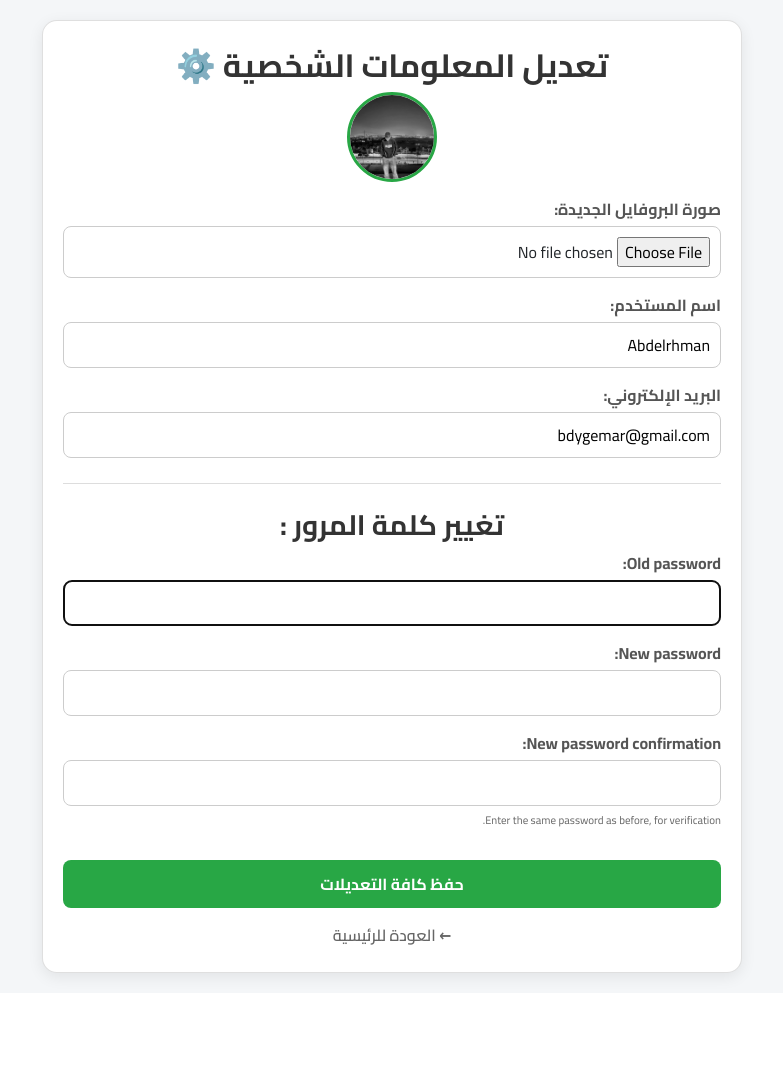
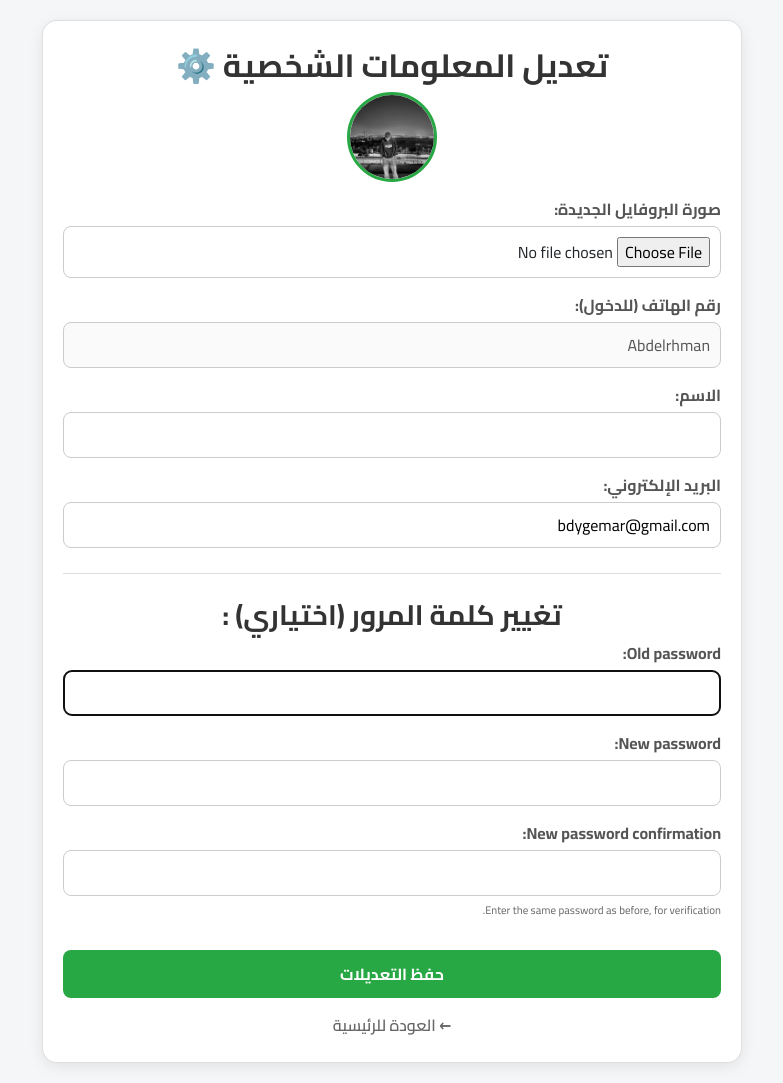
Before and after one commit to 11boodymohammed11-ctrl/Boody_Arena, a Django app: page /edit-profile/ in a window 1280 px wide. Shown: the whole page, without its empty margins (248-1031 px from the left). Before the commit the page ends 987 px from the top, so only its background shows below. Run offline with Django 5.2, Linux system fonts and the light colour scheme; a user stored in the database is signed in; data comes from the database, SQL or seed files in the repository; some libraries are stand-ins or nearby versions.

Commit message:
Enhance profile edit form with optional fields
Updated the profile edit form to include optional fields and improved validation messages.

```diff
--- a/pitches/templates/pitches/edit_profile.html
+++ b/pitches/templates/pitches/edit_profile.html
@@ -133,22 +133,32 @@
     <div class="card">
         <h2>تعديل المعلومات الشخصية ⚙️</h2>
 
+        {% if messages %}
+            {% for message in messages %}
+                <div class="alert alert-{{ message.tags }} text-center py-2">{{ message }}</div>
+            {% endfor %}
+        {% endif %}
+
         {% if profile.profile_image %}
             <img src="{{ profile.profile_image.url }}" alt="صورة البروفايل" class="profile-img">
         {% else %}
             <div style="width: 90px; height: 90px; background: #ddd; border-radius: 50%; margin: 0 auto 15px auto; display: flex; align-items: center; justify-content: center; font-size: 35px;">👤</div>
         {% endif %}
 
-        <!-- فورم واحد شامل لكل البيانات وكلمة المرور -->
-        <form method="POST" enctype="multipart/form-data">
+        <!-- فورم واحد شامل، وكل حاجة فيه اختيارية: غيّر اللي عايزه بس -->
+        <form method="POST" enctype="multipart/form-data" novalidate>
             {% csrf_token %}
             <p>
                 <label>صورة البروفايل الجديدة:</label>
-                <input type="file" name="profile_image">
+                <input type="file" name="profile_image" accept="image/*">
             </p>
             <p>
-                <label>اسم المستخدم:</label>
-                <input type="text" name="username" value="{{ request.user.username }}">
+                <label>رقم الهاتف (للدخول):</label>
+                <input type="text" value="{{ request.user.username }}" disabled>
+            </p>
+            <p>
+                <label>الاسم:</label>
+                <input type="text" name="name" value="{{ request.user.first_name }}">
             </p>
             <p>
                 <label>البريد الإلكتروني:</label>
@@ -156,7 +166,7 @@
             </p>
 
             <hr>
-            <h3>تغيير كلمة المرور :</h3>
+            <h3>تغيير كلمة المرور (اختياري) :</h3>
 
             {{ password_form.as_p }}
 
@@ -164,7 +174,7 @@
             <span id="new-pass-msg" class="text-red" style="display:none;">يجب ألا تقل كلمة المرور عن 8 خانات ❌</span>
             <span id="confirm-pass-msg" class="text-red" style="display:none;">كلمة المرور غير متطابقة ❌</span>
 
-            <button type="submit">حفظ كافة التعديلات</button>
+            <button type="submit">حفظ التعديلات</button>
         </form>
 
         <a href="{% url 'home' %}" class="back-link">← العودة للرئيسية</a>
@@ -221,6 +231,16 @@
             if (newPasswordInput && confirmPasswordInput) {
                 newPasswordInput.addEventListener('input', validatePasswords);
                 confirmPasswordInput.addEventListener('input', validatePasswords);
+
+                // نمنع الحفظ بس لو كتب باسورد جديد ومش مطابق للشروط
+                document.querySelector('form').addEventListener('submit', function(e) {
+                    const p = newPasswordInput.value;
+                    if (p.length > 0 && (p.length < 8 || p !== confirmPasswordInput.value)) {
+                        e.preventDefault();
+                        validatePasswords();
+                        newPasswordInput.focus();
+                    }
+                });
             }
         });
     </script>
```
